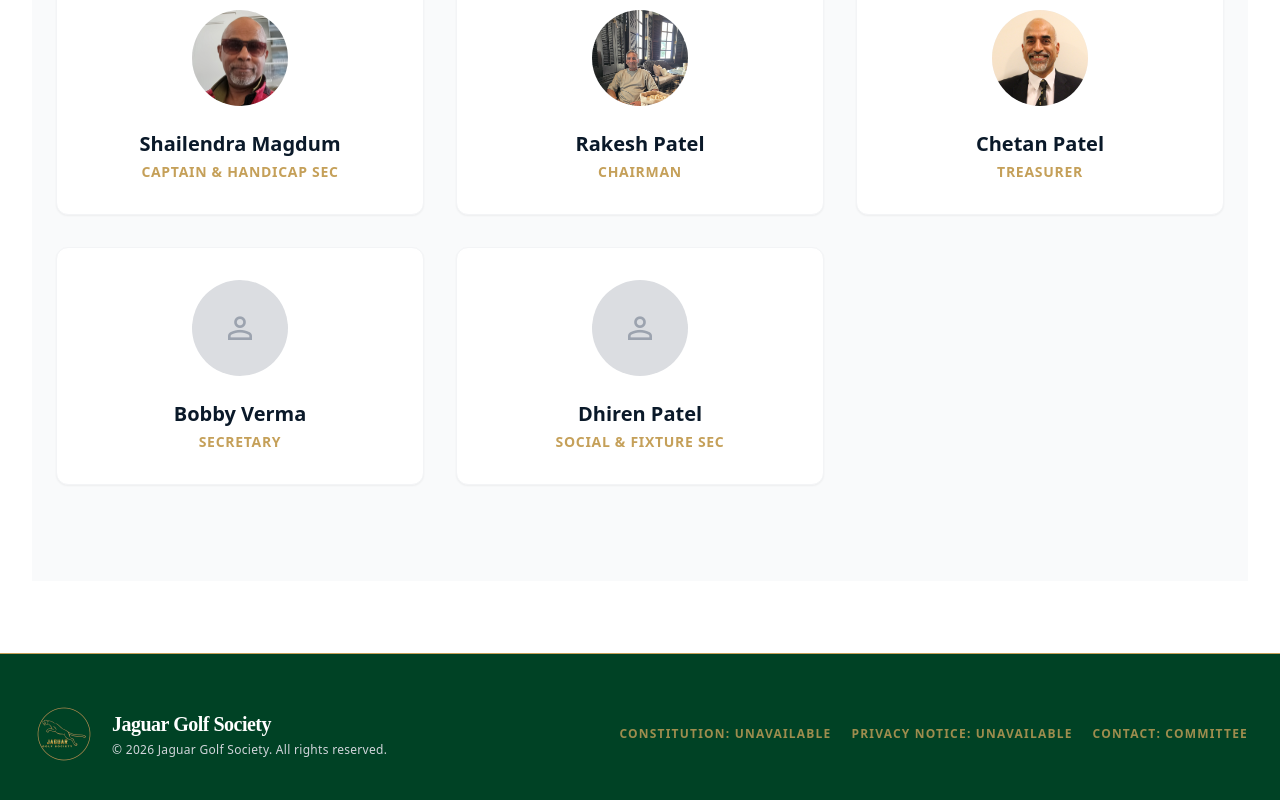
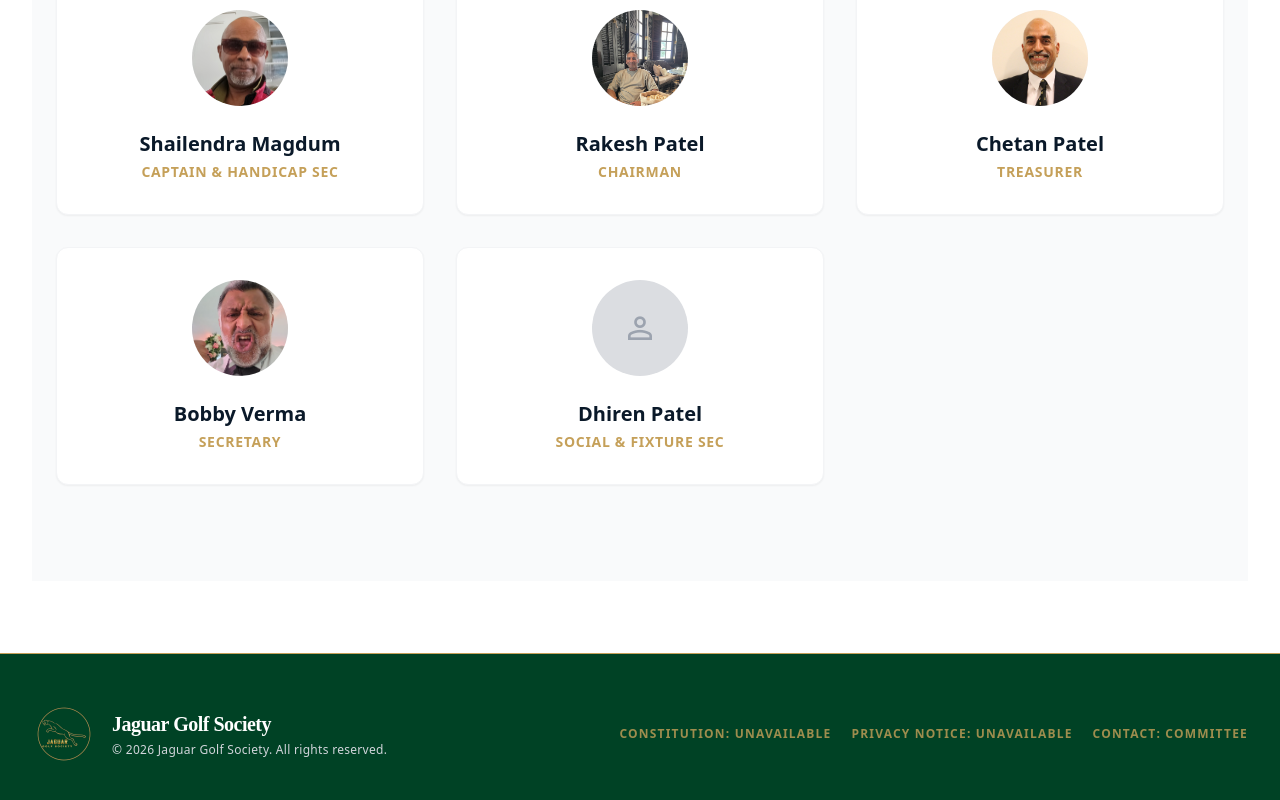
Before and after one commit to priyesh-amin/JGS, a React (Vite) app: page /about in a window 1280 px wide. Shown: the part 1455-2255 px from the top of the page. Built offline with nearby package versions, Linux system fonts and the light colour scheme; no server answers; a web font is replaced by a local one.

Commit message:
Add Bobby Verma secretary profile photo

```diff
--- a/src/components/Committee.jsx
+++ b/src/components/Committee.jsx
@@ -19,6 +19,8 @@ const committeeMembers = [
     {
         name: 'Bobby Verma',
         role: 'Secretary',
+        image: '/images/bobby-verma.jpg',
+        imagePosition: 'center',
     },
     {
         name: 'Dhiren Patel',
@@ -47,6 +49,7 @@ export default function Committee() {
                                         src={member.image}
                                         alt={member.name}
                                         className="h-full w-full object-cover object-top"
+                                        style={{ objectPosition: member.imagePosition }}
                                     />
                                 ) : (
                                     <>
--- a/src/pages/About.jsx
+++ b/src/pages/About.jsx
@@ -214,8 +214,11 @@ export default function About() {
                             {/* Secretary */}
                             <div className="bg-white p-8 rounded-xl shadow-sm border border-gray-100 flex flex-col items-center text-center group hover:border-trophy-gold transition-colors duration-300">
                                 <div className="size-24 rounded-full bg-gray-100 mb-6 overflow-hidden relative">
-                                    <div className="absolute inset-0 bg-midnight-navy/10 group-hover:bg-transparent transition-colors"></div>
-                                    <span className="material-symbols-outlined text-4xl text-gray-400 absolute inset-0 flex items-center justify-center">person</span>
+                                    <img
+                                        src="/images/bobby-verma.jpg"
+                                        alt="Bobby Verma"
+                                        className="h-full w-full object-cover object-center"
+                                    />
                                 </div>
                                 <h3 className="text-xl font-bold text-midnight-navy">Bobby Verma</h3>
                                 <p className="text-trophy-gold font-bold text-sm uppercase tracking-wider mt-1">Secretary</p>
```
Also changed, not shown: public/images/bobby-verma.jpg (added).
